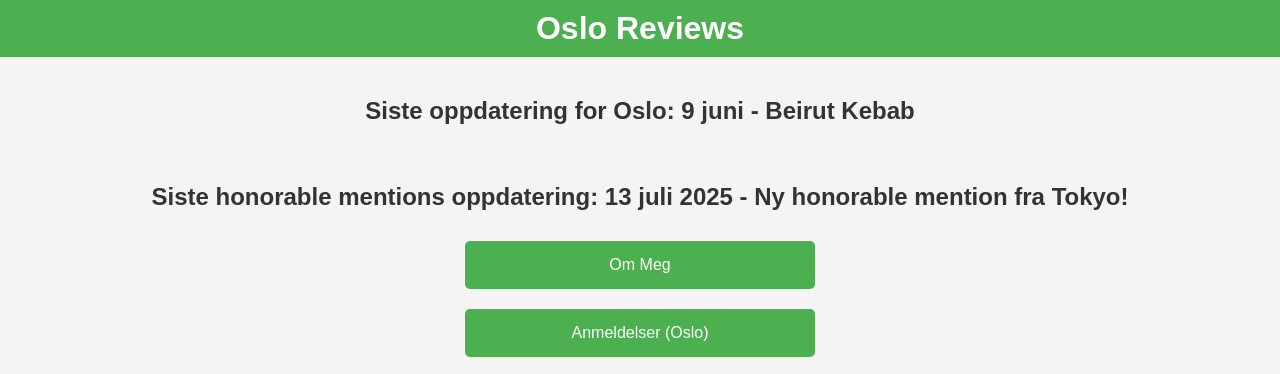
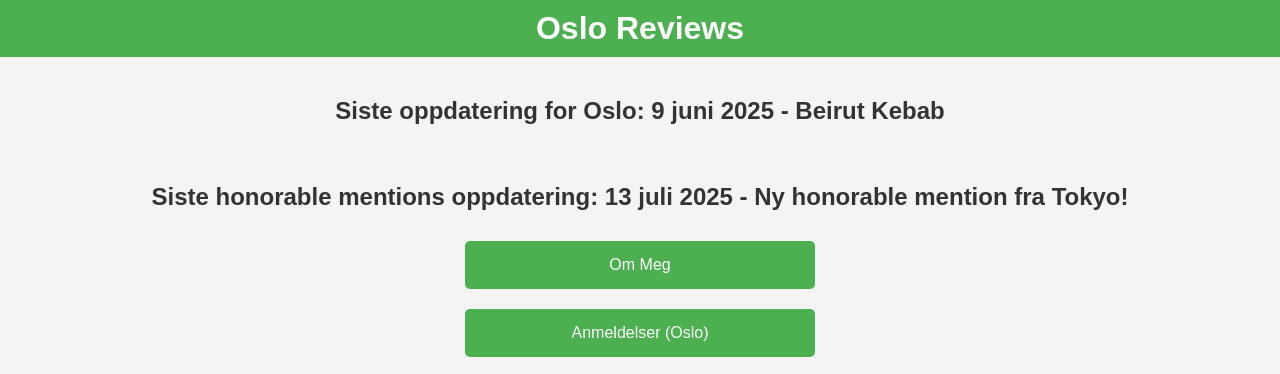
Before and after one commit to MarcusOlnes/OsloReviews, a plain HTML site: page index.html in a window 1280 px wide. Shown: the top 374 px of the page. Drawn offline with Linux system fonts and the light colour scheme.

Commit message:
Update index.html

```diff
--- a/index.html
+++ b/index.html
@@ -11,7 +11,7 @@
         <h1><a href="index.html" id="title-link">Oslo Reviews</a></h1>
     </header>
     <main>
-         <h2>Siste oppdatering for Oslo: 9 juni - Beirut Kebab</h2>
+         <h2>Siste oppdatering for Oslo: 9 juni 2025 - Beirut Kebab</h2>
         <br>
         <h2>Siste honorable mentions oppdatering: 13 juli 2025 - Ny honorable mention fra Tokyo!</h2>
 
```
